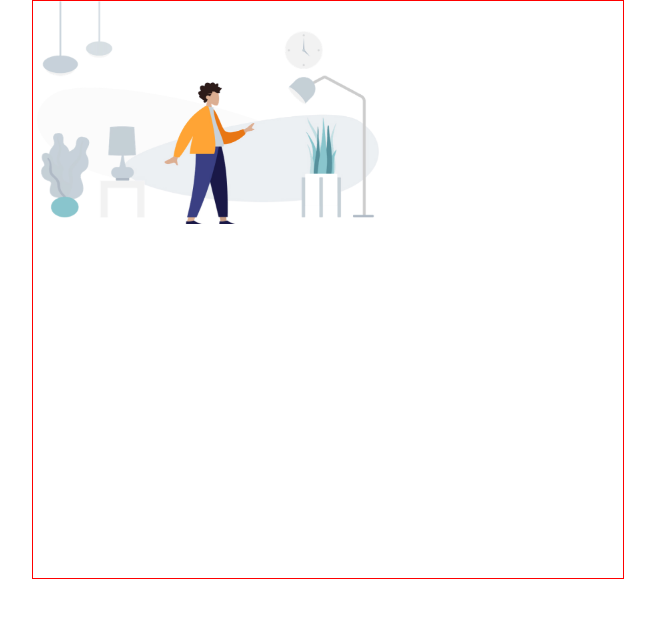
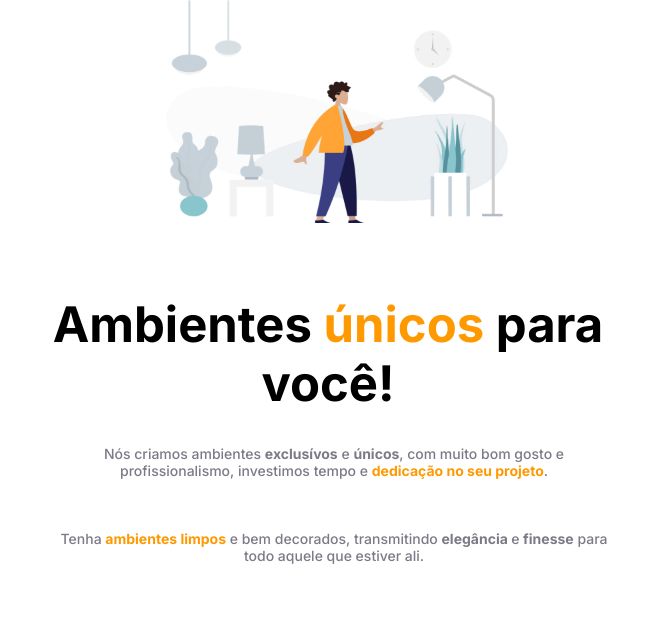
Before and after one commit to guilhermepico/projetoExplorer, a plain HTML site: page index.html in a window 1280 px wide. Shown: the whole page, without its empty margins (312-967 px from the left). Drawn offline with Linux system fonts and the light colour scheme.

Commit message:
adding colors to text and style font

```diff
--- a/index.html
+++ b/index.html
@@ -12,6 +12,18 @@
 <body>
     <div id="hero">
         <img src="./assets/imgproject.jpg">
+        <div id="headerText">
+           <div id="texto1"> <h1>Ambientes <b>únicos</b> para você!</h1>
+            </div>
+            <div id="texto2">
+            Nós criamos ambientes <strong>exclusívos</strong> e <strong>únicos</strong>, com muito bom gosto e profissionalismo, investimos tempo e <b>dedicação no seu projeto</b>.
+            <br>
+            <br>
+            <br>
+            <br>
+            Tenha <b>ambientes limpos</b> e bem decorados, transmitindo <strong>elegância </strong> e <strong>finesse</strong> para todo aquele que estiver ali.
+            </div>
+        </div>
     </div>
 </body>
 </html>
--- a/style.css
+++ b/style.css
@@ -3,9 +3,26 @@
     margin: 0;
     box-sizing: border-box;
 }
+
+* body {
+
+        font-family: "Inter", sans-serif;
+        font-optical-sizing: auto;
+        font-weight: 500;
+        font-style: normal;
+        font-variation-settings:
+          "slnt" 0;
+}
+
+
 #hero img {
     width: 348px;
     height: 223px;
+
+    display: block;
+    margin: 0 114px 72px 130px;
+
+
 
 }
 
@@ -13,8 +30,42 @@
 
     width: 592px;
     height: 579px;
-    border: solid 1px red;
+
     margin: auto;
 
 
 }
+
+#headerText {
+    width: 592px;
+    height: auto;
+
+
+
+    text-align: center;
+    justify-content: center;
+
+
+
+
+
+}
+
+h1 {
+    font-size: 49px;
+
+}
+
+
+
+b {
+    color: #ff9900;
+
+}
+
+
+#texto2 {
+    color: #7d7987;
+    margin: 32px 9px 0 21px;
+    font-size: 14px;
+}
```
